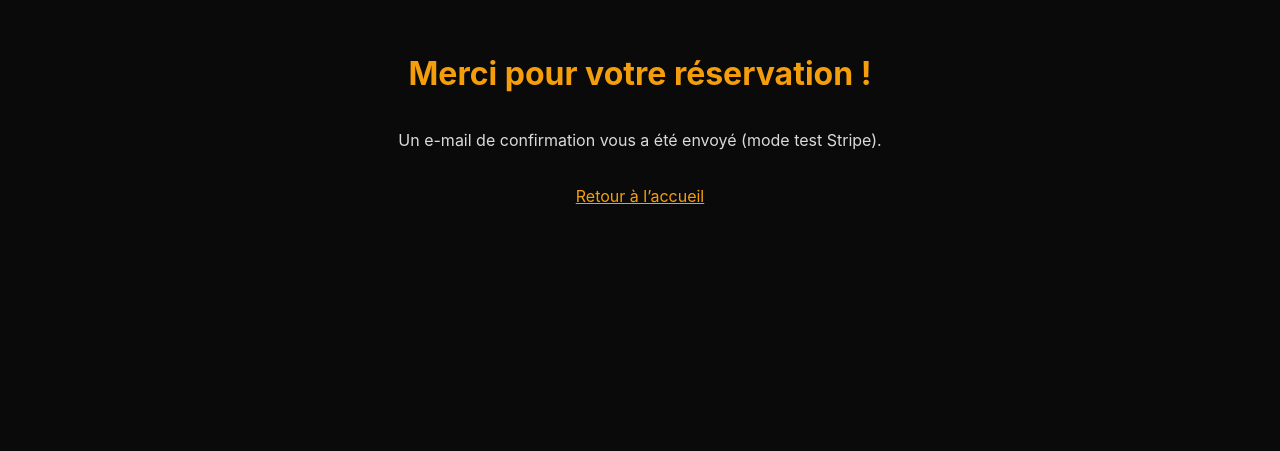
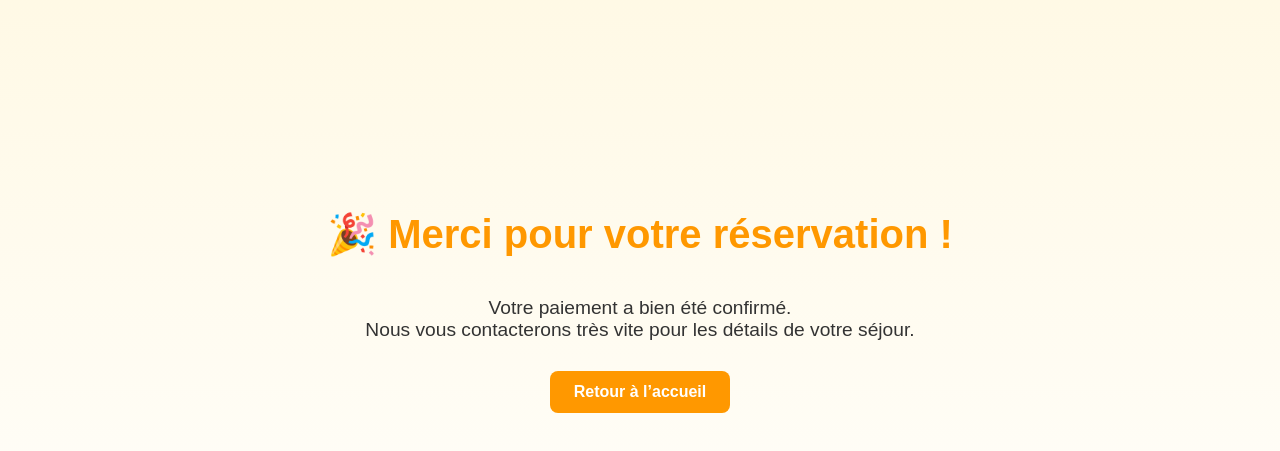
Before and after one commit to ahouamelvin7-netizen/novastay, a Next.js app: page /success in a window 1280 px wide. Shown: the part 121-572 px from the top of the page. Built offline with nearby package versions, Linux system fonts and the light colour scheme.

Commit message:
Update page.js

```diff
--- a/app/success/page.js
+++ b/app/success/page.js
@@ -1,9 +1,34 @@
-export default function Success() {
+export default function SuccessPage() {
   return (
-    <main style={{minHeight:"60vh",display:"flex",alignItems:"center",justifyContent:"center",flexDirection:"column"}}>
-      <h1 style={{color:"#f59e0b"}}>Merci pour votre réservation !</h1>
-      <p style={{opacity:.85}}>Un e-mail de confirmation vous a été envoyé (mode test Stripe).</p>
-      <a href="/" style={{marginTop:20,color:"#f59e0b"}}>Retour à l’accueil</a>
-    </main>
+    <div style={{
+      display: 'flex',
+      flexDirection: 'column',
+      justifyContent: 'center',
+      alignItems: 'center',
+      height: '100vh',
+      background: 'linear-gradient(to bottom, #fff8e1, #fff)',
+      fontFamily: 'Arial, sans-serif',
+      color: '#333',
+      textAlign: 'center',
+      padding: '20px'
+    }}>
+      <h1 style={{ color: '#ff9800', fontSize: '2.5rem', marginBottom: '20px' }}>
+        🎉 Merci pour votre réservation !
+      </h1>
+      <p style={{ fontSize: '1.2rem', marginBottom: '30px' }}>
+        Votre paiement a bien été confirmé. <br />
+        Nous vous contacterons très vite pour les détails de votre séjour.
+      </p>
+      <a href="/" style={{
+        background: '#ff9800',
+        color: 'white',
+        padding: '12px 24px',
+        borderRadius: '8px',
+        textDecoration: 'none',
+        fontWeight: 'bold'
+      }}>
+        Retour à l’accueil
+      </a>
+    </div>
   );
 }
```
